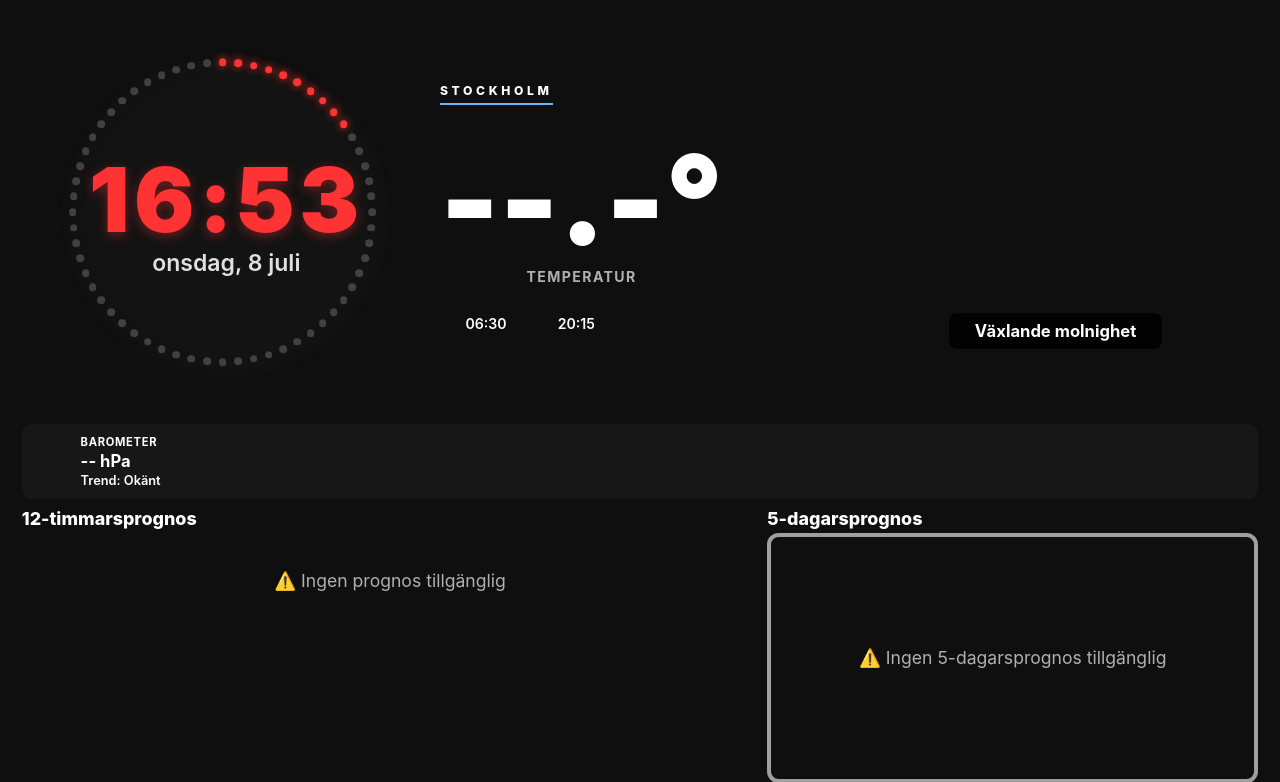
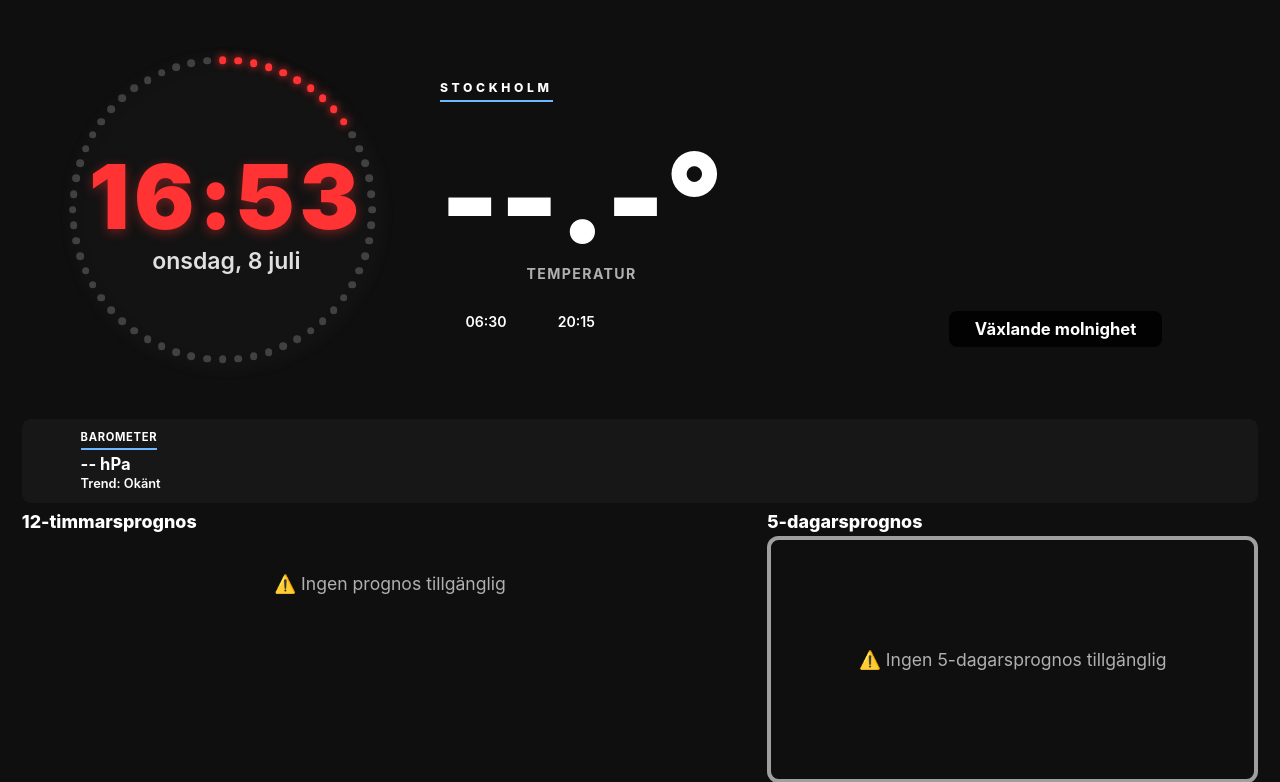
Before and after one commit to cgillinger/flask-weather, a Flask app: page / in a window 1280 px wide. Shown: the top 782 px of the page. Run offline with Flask 3, Linux system fonts and the light colour scheme; parts of the project's set-up code (start-up, migrations or seed data) failed here and were passed over; some web fonts are replaced.

Commit message:
Accent underline under the data-point titles, matching the location name
Same 2px --accent-secondary line as .position-underline, following the
title text width via width: fit-content + ::after on .dp-title.

Co-Authored-By: Claude Fable 5 <noreply@anthropic.com>

```diff
--- a/static/css/styles.css
+++ b/static/css/styles.css
@@ -463,6 +463,17 @@ body {
     font-size: clamp(0.7rem, 0.85vw, 1rem);
     font-weight: 700;
     white-space: nowrap;
+    width: fit-content;
+}
+
+/* Same accent underline as under the location name (.position-underline),
+   following the title text width */
+.dp-title::after {
+    content: '';
+    display: block;
+    height: 2px;
+    background: var(--accent-secondary);
+    margin: 0.25rem 0 0.15rem;
 }
 
 .dp-value {
```
Also changed, not shown: CHANGELOG.md, 1 other file.
